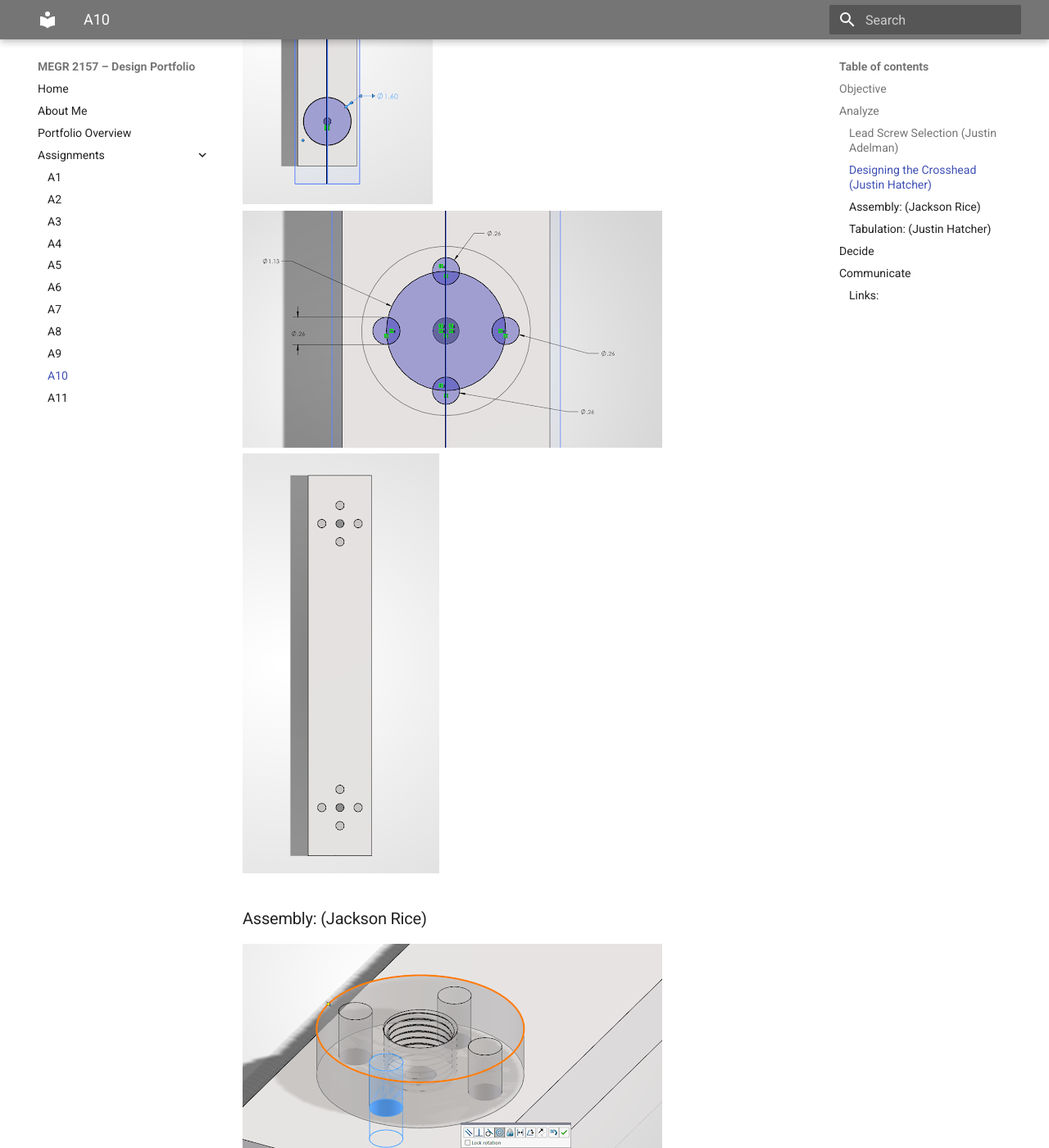
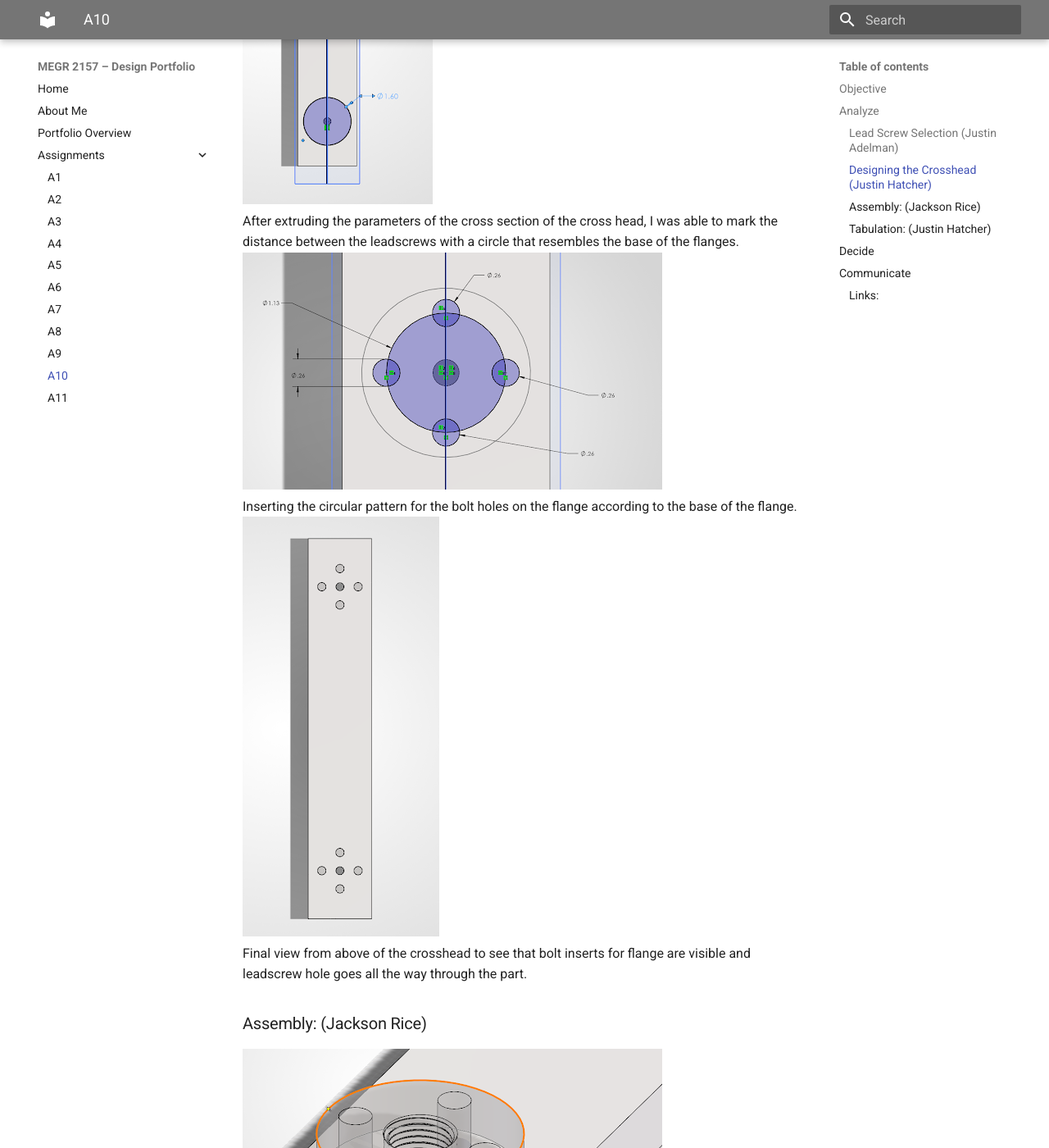
Before and after one commit to jadelma5/megr2156-portfolio, an MkDocs documentation site: the page built from docs/assignments/A10/index.md, in a window 1280 px wide and 1400 px high, scrolled down 6136 px. Shown: the whole window at 82% size. Built offline with MkDocs 1.6.1 and Material for MkDocs 9.7.7, drawn with Linux system fonts in a browser that asks for light colours.

Commit message:
Enhance crosshead design section in index.md
Added details about the crosshead design process, including parameters for the cross section and bolt hole patterns.

```diff
--- a/docs/assignments/A10/index.md
+++ b/docs/assignments/A10/index.md
@@ -44,8 +44,11 @@ After plugging in my number i got the max torque to be .6786 N-m per screw as th
 Calculations and assumptions for designing our crosshead suitable for leadscrews and frame of our machine. Analyzing the minimum strength required for the load and the maximum deflection of .1mm. We were able to determine the size and material needed to successfully complete the goal of this assignment. Using the web, we found an appropriate length of the crosshead using the nut flange width to find the minimum base size to allow there to be enough surface mating area between the two parts.
 
 ![Crosshead](crosshead1.jpg)
+After extruding the parameters of the cross section of the cross head, I was able to mark the distance between the leadscrews with a circle that resembles the base of the flanges.
 ![Crosshead](crosshead2.jpg)
+Inserting the circular pattern for the bolt holes on the flange according to the base of the flange.
 ![Crosshead](crosshead3.jpg)
+Final view from above of the crosshead to see that bolt inserts for flange are visible and leadscrew hole goes all the way through the part.
 
 ### Assembly: (Jackson Rice)
 ![Assembly](assmebly1.jpg)
```
